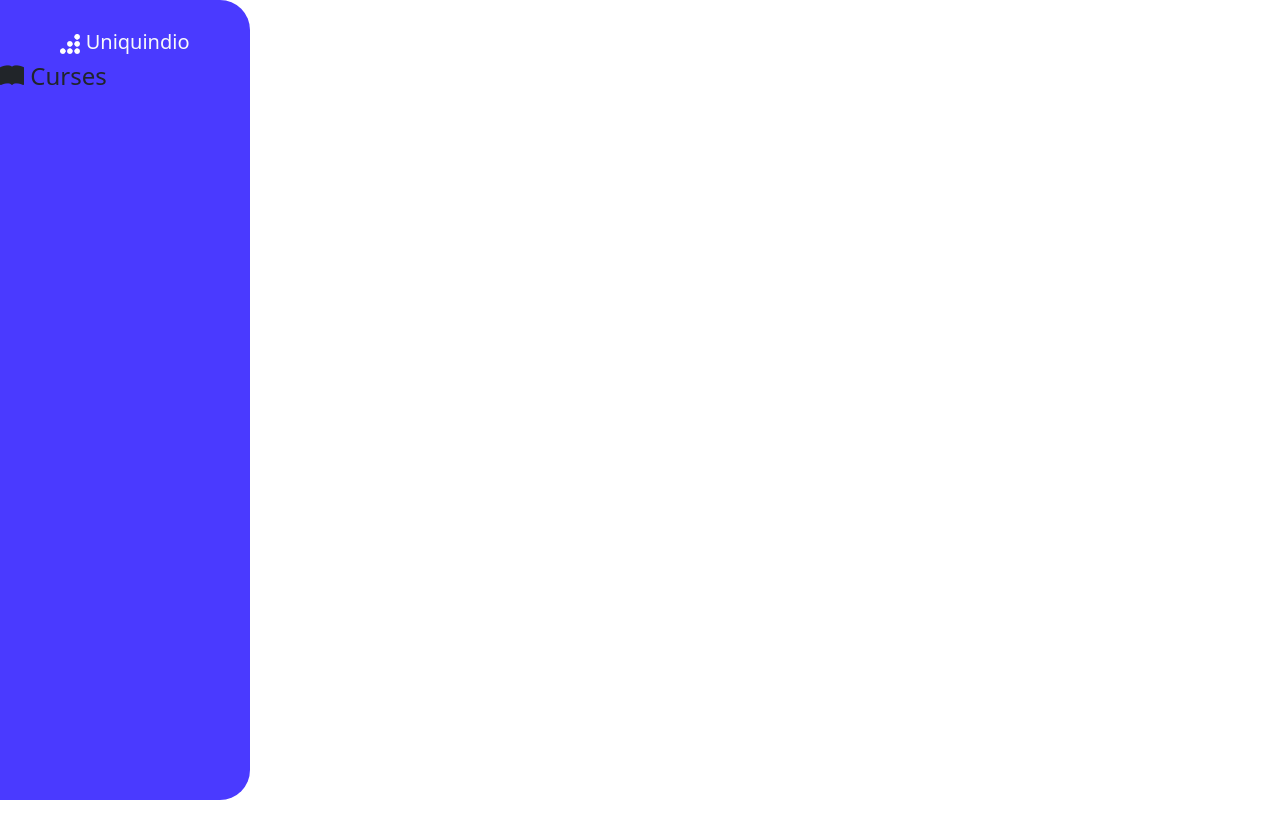
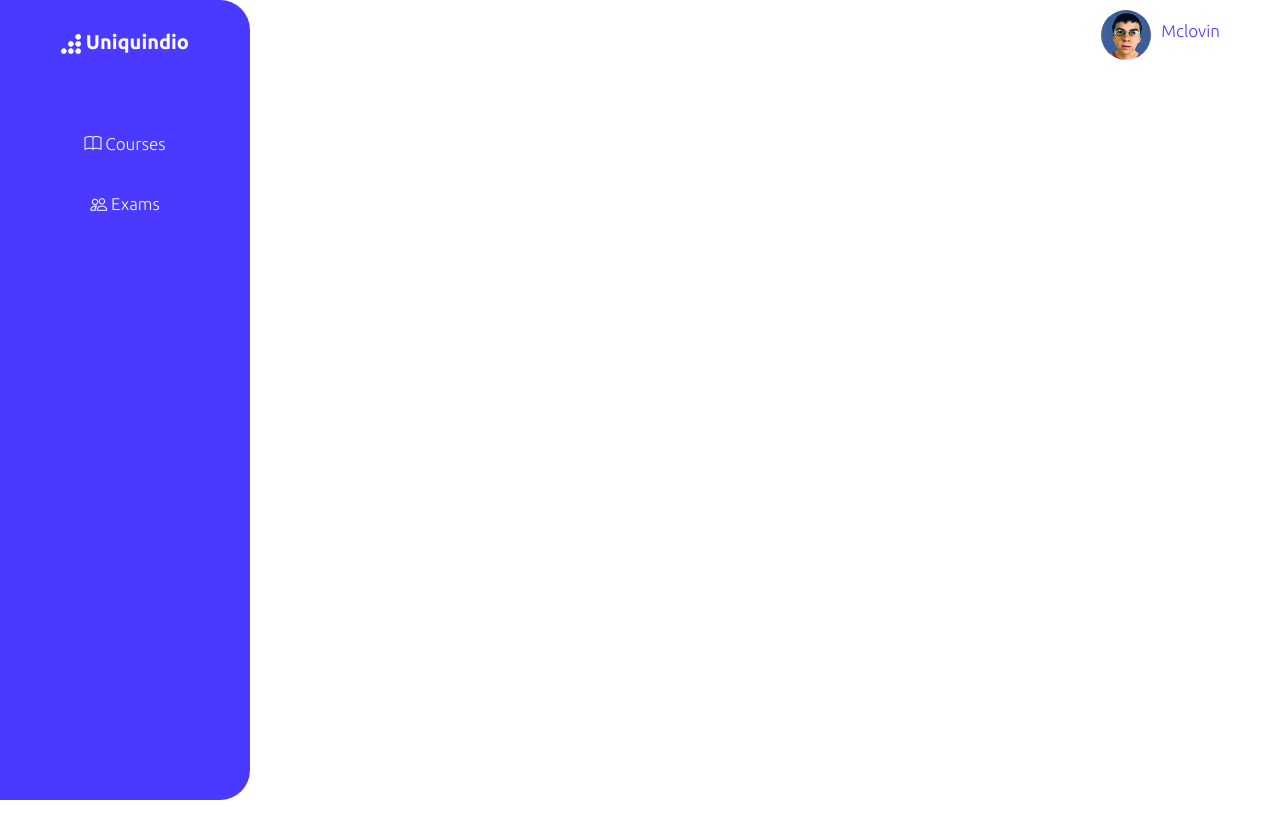
Before and after one commit to Anubis-1001/Frontend-Bases-De-Datos, an Angular app: page /default-view in a window 1280 px wide. Shown: the top 838 px of the page. Before the commit the page ends 800 px from the top, so only its background shows below. Built offline with nearby package versions, Linux system fonts and the light colour scheme.

Commit message:
Finish default view

```diff
--- a/src/app/components/left-bar/left-bar.component.css
+++ b/src/app/components/left-bar/left-bar.component.css
@@ -8,4 +8,36 @@
 }
 h2{
     font-size: 20px;
+    font-family: 'Ubuntu-Bold';
 }
+
+h4{
+    margin-top: 40px;
+    font-size: 17px;
+    font-family: 'Ubuntu-Light';
+    cursor: pointer;
+}
+
+.elements{
+    margin-top: 80px;
+}
+
+#logout{
+    margin-top: 700px;
+    font-size: 17px;
+    font-family: 'Ubuntu-Light';
+    cursor: pointer;
+}
+
+
+h4:hover{
+    color: white;
+    box-shadow: inset;
+}
+
+#logout:hover{
+
+    color: white;
+    box-shadow: inset;
+
+}
--- a/src/app/components/left-bar/left-bar.component.html
+++ b/src/app/components/left-bar/left-bar.component.html
@@ -1,5 +1,9 @@
 <div id="container">
-    <h2 class="text-center text-light"> <img [ngSrc]="'/../../assets/defaultView/balls.png'" alt="logo" class="img-fluid " width="20" height="20"> Uniquindio</h2>
+    <h2 class="text-center text-light"> <img [ngSrc]="'/../../assets/leftBar/balls.png'" alt="logo" class="img-fluid " width="20" height="20"> Uniquindio</h2>
 
-    <h4> <i class="bi bi-book-fill"></i> Curses</h4>
+    <div class="elements">
+        <h4 class="text-center text-light"> <i class="bi bi-book"></i> Courses</h4>
+        <h4 class="text-center text-light"> <i class="bi bi-people"></i> Exams</h4>
+        <h4 class="text-center text-light" id="logout"> <i class="bi bi-box-arrow-right"></i> Log out</h4>
+    </div>
 </div>
--- a/src/app/components/login/login.component.css
+++ b/src/app/components/login/login.component.css
@@ -37,9 +37,10 @@ button{
     margin-top: 20px;
 }
 
-
 .register span{
     font-family: 'Ubuntu-Bold';
+    text-decoration: underline;
+    cursor: pointer;
 }
 
 .register{
--- /dev/null
+++ b/src/app/components/nav-bar/nav-bar.component.css
@@ -0,0 +1,16 @@
+#container{
+    margin-top: 10px;
+}
+
+img{
+    width: 50px;
+    height: 50px;
+    border-radius: 50%;
+    margin-right: 10px;
+}
+h4{
+    font-size: 17px;
+    font-family: 'Ubuntu-Light';
+    color: rgb(74, 58, 255);
+    margin-right: 60px;
+}
--- /dev/null
+++ b/src/app/components/nav-bar/nav-bar.component.html
@@ -0,0 +1,6 @@
+<div  class="d-flex justify-content-end align-items-center" id="container">
+
+    <img [ngSrc]="'/../../assets/navBar/mclovin.jpeg'" width="50" height="50">
+    <h4>Mclovin</h4>
+
+</div>
--- a/src/app/views/default-view/default-view.component.html
+++ b/src/app/views/default-view/default-view.component.html
@@ -4,6 +4,6 @@
         <app-left-bar/>
     </div>
     <div class="col-8">
-
+        <app-nav-bar/>
     </div>
 </div>
--- a/src/app/views/default-view/default-view.component.ts
+++ b/src/app/views/default-view/default-view.component.ts
@@ -1,12 +1,13 @@
 import { Component } from '@angular/core';
 import { LeftBarComponent } from "../../components/left-bar/left-bar.component";
+import { NavBarComponent } from '../../components/nav-bar/nav-bar.component';
 
 @Component({
     selector: 'app-default-view',
     standalone: true,
     templateUrl: './default-view.component.html',
     styleUrl: './default-view.component.css',
-    imports: [LeftBarComponent]
+    imports: [LeftBarComponent, NavBarComponent]
 })
 export class DefaultViewComponent {
 
```
Also changed, not shown: src/app/components/nav-bar/nav-bar.component.ts (added, +13 -0 lines), src/assets/leftBar/balls.png (renamed from src/assets/defaultView/balls.png), src/assets/navBar/mclovin.jpeg (added).
